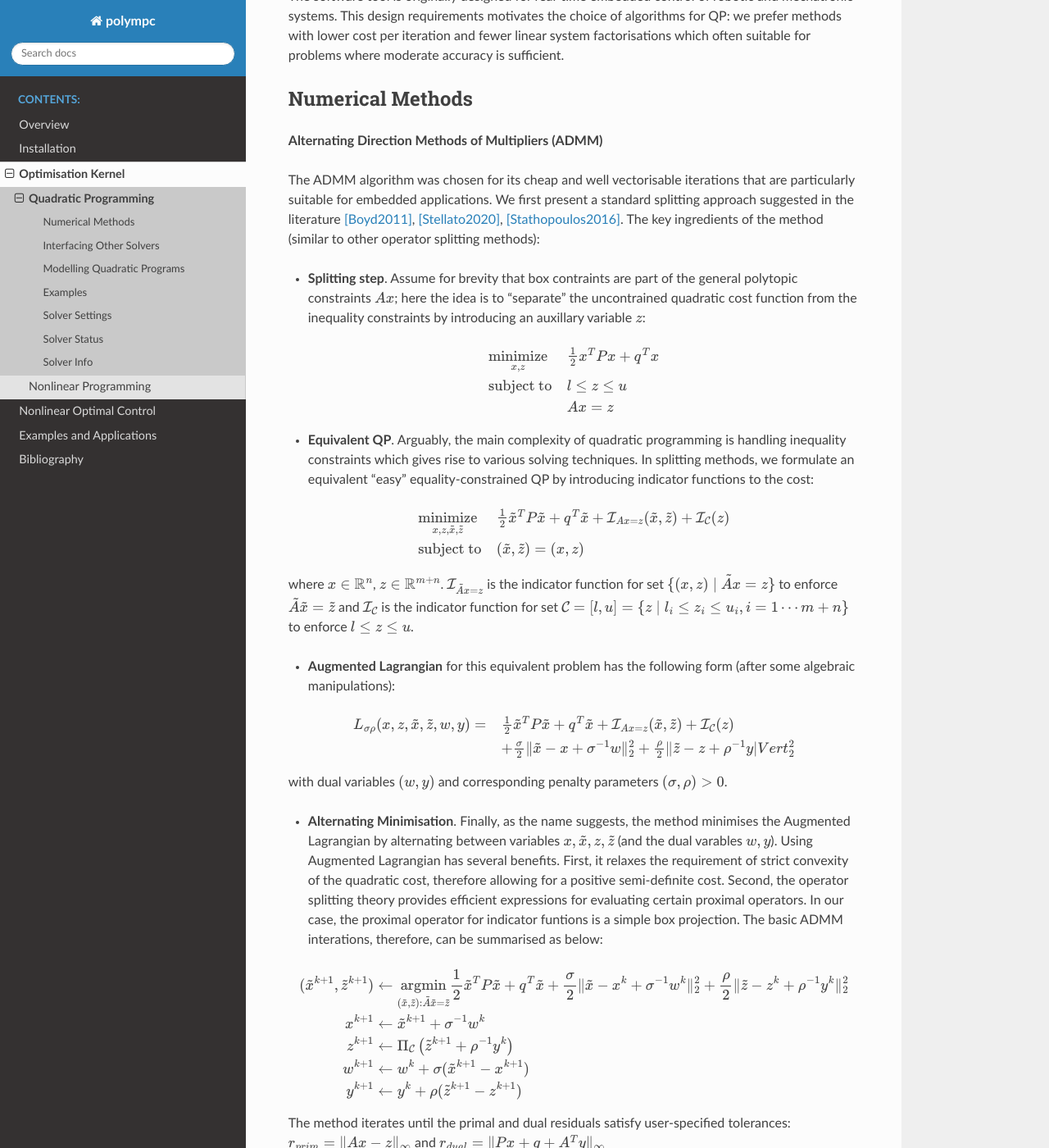
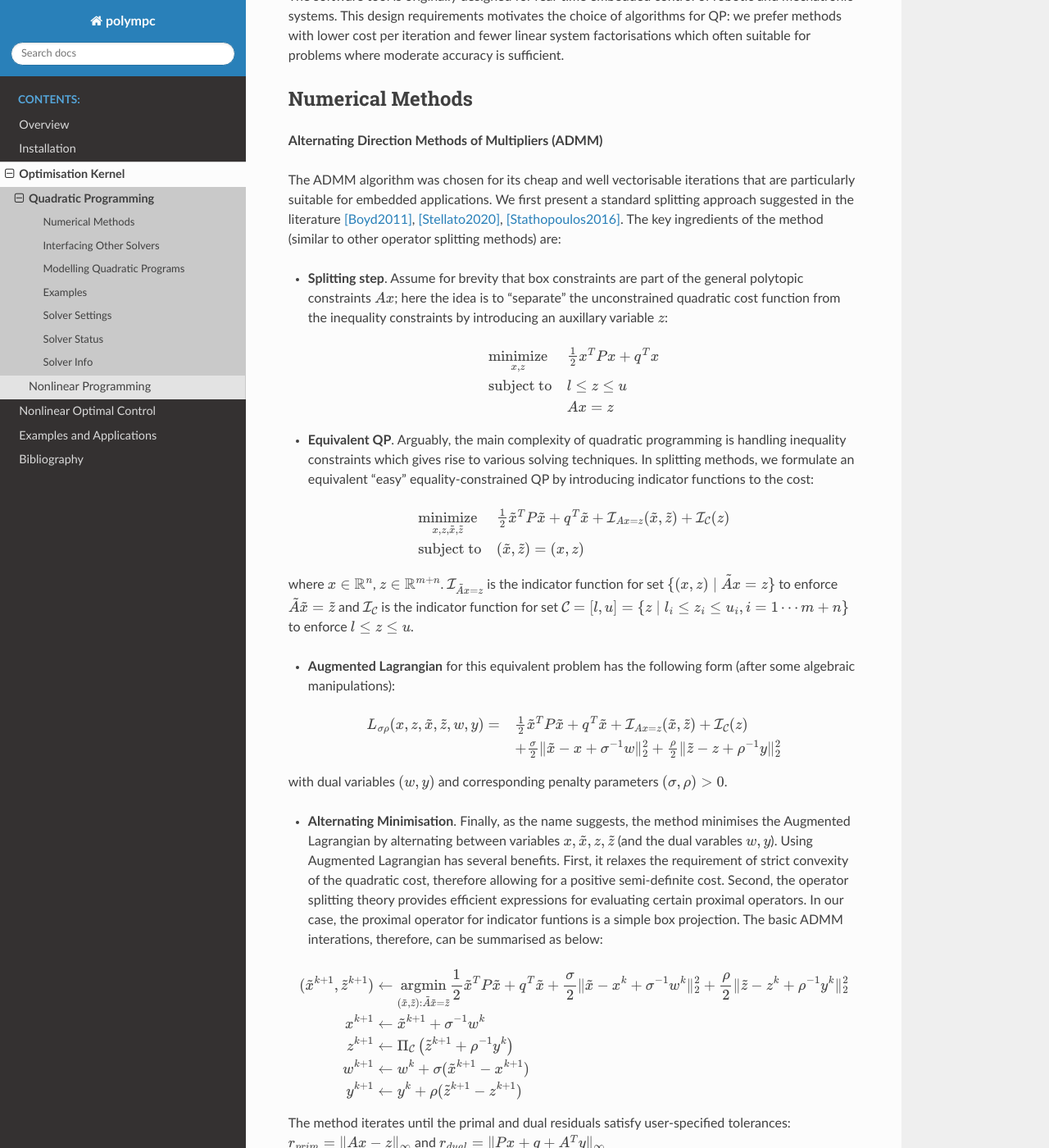
Before and after one commit to PREDICT-EPFL/polympc, a Sphinx documentation site: the page built from docs/source/qp.rst, in a window 1280 px wide and 1400 px high, scrolled down 419 px. Shown: the whole window at 82% size. Built offline with Sphinx 7.4.7 and the Read the Docs theme 2.0.0, drawn with Linux system fonts in a browser that asks for light colours; some of the changed text lies outside the part shown.

Commit message:
typos fix

```diff
--- a/docs/source/qp.rst
+++ b/docs/source/qp.rst
@@ -4,7 +4,7 @@
 Quadratic Programming
 =====================
 
-PolyMPC solves quadratic programs with two-sided linear inequality constraints of the form.
+PolyMPC solves quadratic programs with two-sided linear inequality constraints of the form:
 
 .. math::
    \begin{equation}
@@ -34,9 +34,9 @@ Numerical Methods
 **Alternating Direction Methods of Multipliers (ADMM)**
 
 The ADMM algorithm was chosen for its cheap and well vectorisable iterations that are particularly suitable for embedded applications. We first present a standard splitting
-approach suggested in the literature [Boyd2011]_, [Stellato2020]_, [Stathopoulos2016]_. The key ingredients of the method (similar to other operator splitting methods):
+approach suggested in the literature [Boyd2011]_, [Stellato2020]_, [Stathopoulos2016]_. The key ingredients of the method (similar to other operator splitting methods) are:
 
-* **Splitting step**. Assume for brevity that box contraints are part of the general polytopic constraints :math:`Ax`; here the idea is to "separate" the uncontrained quadratic
+* **Splitting step**. Assume for brevity that box constraints are part of the general polytopic constraints :math:`Ax`; here the idea is to "separate" the unconstrained quadratic
   cost function from the inequality constraints by introducing an auxillary variable :math:`z`:
 
 .. math::
@@ -74,7 +74,7 @@ where :math:`x \in \mathbb{R}^n`, :math:`z \in \mathbb{R}^{m + n}`. :math:`\math
    + \mathcal{I}_{Ax=z}(\tilde{x},\tilde{z})
    + \mathcal{I_C}(z) \\
    &+ \frac{\sigma}{2}\Vert \tilde{x} - x + \sigma^{-1}w \Vert_{2}^2
-   + \frac{\rho}{2}\Vert \tilde{z} - z + \rho^{-1}y |Vert_{2}^2
+   + \frac{\rho}{2}\Vert \tilde{z} - z + \rho^{-1}y \Vert_{2}^2
    \end{array}
    \end{equation}
 
@@ -116,7 +116,7 @@ and :math:`r_{dual} = \Vert Px + q + A^Ty \Vert_\infty`
 For dense problems with box constraints the splitting described before is not very efficient due to the potentially large number of zero
 values in :math:`A` and the linear system at the step (1) in ADMM iterations that have to be stored. We therefore implement
 an additional splitting which aims at reducing memory consumption and better vectorisation -- *boxADMM*. The method treats general polytopic
-constraints and box differently which results in better performance especially for dense QPs.
+and box constraints differently which results in better performance especially for dense QPs.
 
 
 Interfacing Other Solvers
```
